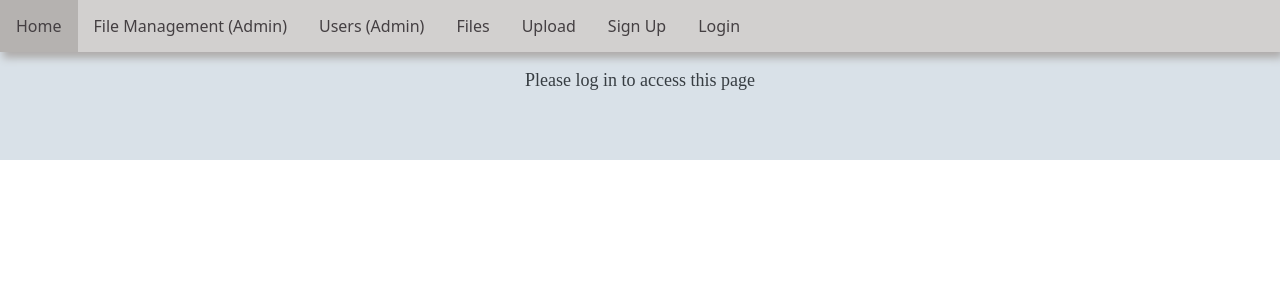
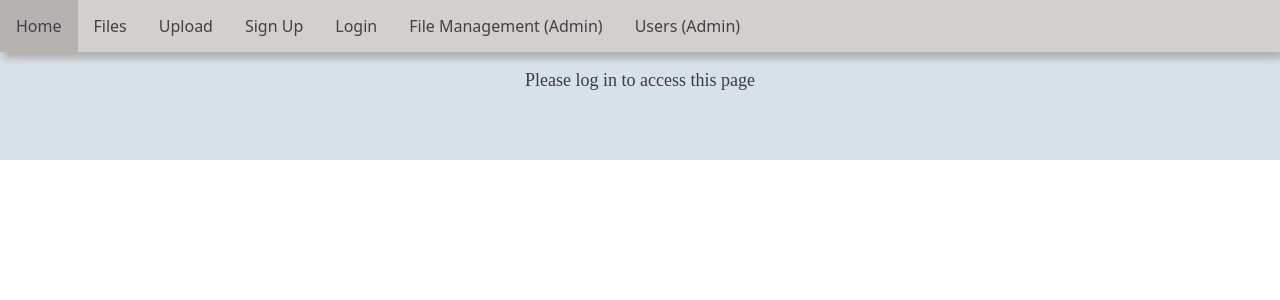
Before and after one commit to daniel-rachfal/cyberguardian-platform, a React (Create React App) app in the folder frontend/: page /cyberguardian-platform/frontend/upload in a window 1280 px wide. Shown: the top 300 px of the page. Built offline with nearby package versions, Linux system fonts and the light colour scheme.

Commit message:
order of nav sorted + clean up

```diff
--- a/frontend/src/App.js
+++ b/frontend/src/App.js
@@ -21,7 +21,7 @@ function App() {
   return (
     <div className="App">
         <div className={styles}>
-            <Nav />
+            <Nav authenticated={authenticated} handleAuthenticated={setAuthenticated} />
             <Routes>
                 <Route path="/" element={<HomePage />}/>
                 <Route path="/admin/files" element={<AdminFilesPage />}/>
--- a/frontend/src/components/pages/Nav.js
+++ b/frontend/src/components/pages/Nav.js
@@ -2,27 +2,26 @@ import {Link} from 'react-router-dom';
 import styles from './Nav.module.css';
 
 /**
- * Placeholder Nav Bar
+ * Navigation bar component
  *
- * Navigation stuff
+ * Navigates through the webpages providing a link for each page
  *
- * @author Jack Wilde w20022384
+ * @author Jack Wilde w20022384, Kelsey Andrews w20017168
  */
 function Nav() {
+
     return(
         <div className={styles.menu}>
             <ul>
                 <li><Link to= '/'>Home</Link></li>
+                <li><Link to= '/files'>Files</Link></li>
+                <li><Link to= '/upload'>Upload</Link></li>
+                <li><Link to= '/signup'>Sign Up</Link></li>
+                <li><Link to= '/login'>Login</Link></li>
                 <li><Link to= '/admin/files'>File Management (Admin)</Link></li>
                 <li><Link to= '/admin/users'>Users (Admin)</Link></li>
-                <li><Link to= '/files'>Files</Link></li>
-                <li><Link to= '/upload'>Upload</Link></li>
-
-                <li><Link to= '/signup'>Sign Up</Link></li>
-                <li><Link to= '/login'>Login</Link></li>
             </ul>
         </div>
     );
 }
-//<li><Link to= '/preview'>Preview</Link></li>
 export default Nav;
```
Also changed, not shown: frontend/src/components/pages/HomePage.js (+8 -2 lines), 1 other file (tests, documents, lock files or other folders).
